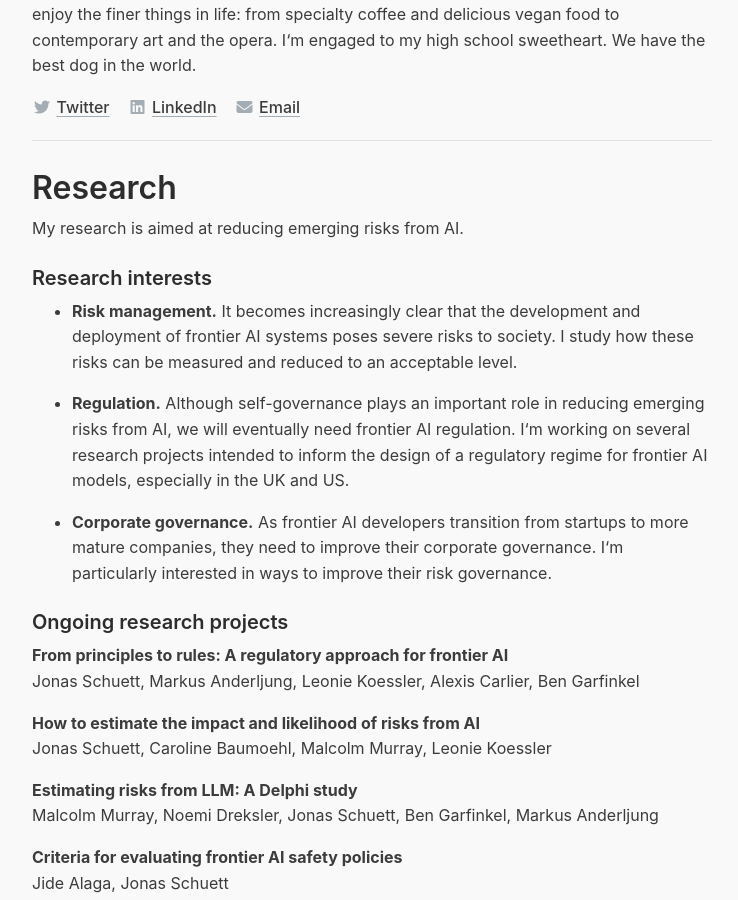
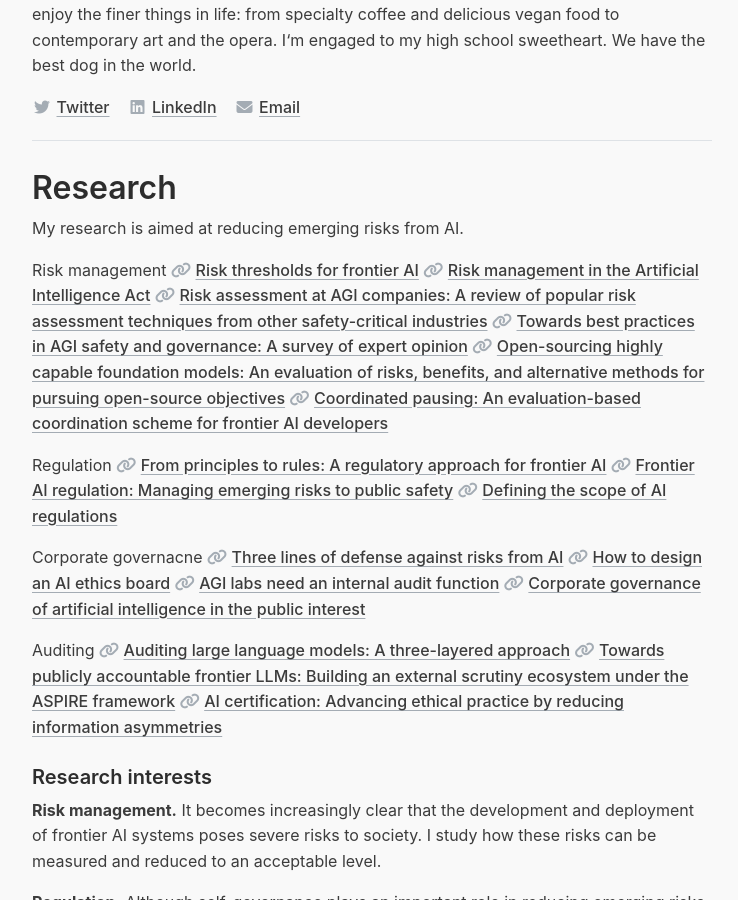
Before and after one commit to jonasschuett/jonasschuett.github.io, a Jekyll site: the page built from _posts/2020-04-04-introduction.md, in a window 1280 px wide and 900 px high, scrolled down 1208 px. Shown: the whole window, without its empty margins (268-1006 px from the left). Built offline with Jekyll 4.4.1, drawn with Linux system fonts in a browser that asks for light colours; nearby versions of some CDN libraries.

Commit message:
Update 2020-04-04-introduction.md

```diff
--- a/_posts/2020-04-04-introduction.md
+++ b/_posts/2020-04-04-introduction.md
@@ -28,13 +28,39 @@ I live in Berlin, but regularly visit Oxford, London, and Washington, DC. Outsid
 
 My research is aimed at reducing emerging risks from AI.
 
+Risk management
+<i class="fa-solid fa-link fa-fw" style="color: #a4acb4"></i> [Risk thresholds for frontier AI](https://arxiv.org/pdf/2406.14713)
+<i class="fa-solid fa-link fa-fw" style="color: #a4acb4"></i> [Risk management in the Artificial Intelligence Act](https://doi.org/10.1017/err.2023.1)
+<i class="fa-solid fa-link fa-fw" style="color: #a4acb4"></i> [Risk assessment at AGI companies: A review of popular risk assessment techniques from other safety-critical industries](https://arxiv.org/pdf/2307.08823)
+<i class="fa-solid fa-link fa-fw" style="color: #a4acb4"></i> [Towards best practices in AGI safety and governance: A survey of expert opinion](https://arxiv.org/pdf/2305.07153)
+<i class="fa-solid fa-link fa-fw" style="color: #a4acb4"></i> [Open-sourcing highly capable foundation models: An evaluation of risks, benefits, and alternative methods for pursuing open-source objectives](https://arxiv.org/pdf/2311.09227)
+<i class="fa-solid fa-link fa-fw" style="color: #a4acb4"></i> [Coordinated pausing: An evaluation-based coordination scheme for frontier AI developers](https://arxiv.org/pdf/2310.00374)
+
+Regulation
+<i class="fa-solid fa-link fa-fw" style="color: #a4acb4"></i> [From principles to rules: A regulatory approach for frontier AI](https://arxiv.org/pdf/2407.07300)
+<i class="fa-solid fa-link fa-fw" style="color: #a4acb4"></i> [Frontier AI regulation: Managing emerging risks to public safety](https://arxiv.org/pdf/2307.03718)
+<i class="fa-solid fa-link fa-fw" style="color: #a4acb4"></i> [Defining the scope of AI regulations](https://doi.org/10.1080/17579961.2023.2184135)
+
+Corporate governacne
+<i class="fa-solid fa-link fa-fw" style="color: #a4acb4"></i> [Three lines of defense against risks from AI](https://doi.org/10.1007/s00146-023-01811-0)
+<i class="fa-solid fa-link fa-fw" style="color: #a4acb4"></i> [How to design an AI ethics board](https://doi.org/10.1007/s43681-023-00409-y)
+<i class="fa-solid fa-link fa-fw" style="color: #a4acb4"></i> [AGI labs need an internal audit function](https://arxiv.org/pdf/2305.17038)
+<i class="fa-solid fa-link fa-fw" style="color: #a4acb4"></i> [Corporate governance of artificial intelligence in the public interest](https://doi.org/10.3390/info12070275)
+
+Auditing
+<i class="fa-solid fa-link fa-fw" style="color: #a4acb4"></i> [Auditing large language models: A three-layered approach](https://doi.org/10.1007/s43681-023-00289-2)
+<i class="fa-solid fa-link fa-fw" style="color: #a4acb4"></i> [Towards publicly accountable frontier LLMs: Building an external scrutiny ecosystem under the ASPIRE framework](https://arxiv.org/pdf/2311.14711)
+<i class="fa-solid fa-link fa-fw" style="color: #a4acb4"></i> [AI certification: Advancing ethical practice by reducing information asymmetries](https://doi.org/10.1109/TTS.2021.3077595)
+
+
+
 ### Research interests
 
-- **Risk management.** It becomes increasingly clear that the development and deployment of frontier AI systems poses severe risks to society. I study how these risks can be measured and reduced to an acceptable level.
+**Risk management.** It becomes increasingly clear that the development and deployment of frontier AI systems poses severe risks to society. I study how these risks can be measured and reduced to an acceptable level.
 
-- **Regulation.** Although self-governance plays an important role in reducing emerging risks from AI, we will eventually need frontier AI regulation. I‘m working on several research projects intended to inform the design of a regulatory regime for frontier AI models, especially in the UK and US.
+**Regulation.** Although self-governance plays an important role in reducing emerging risks from AI, we will eventually need frontier AI regulation. I‘m working on several research projects intended to inform the design of a regulatory regime for frontier AI models, especially in the UK and US.
 
-- **Corporate governance.** As frontier AI developers transition from startups to more mature companies, they need to improve their corporate governance. I‘m particularly interested in ways to improve their risk governance.
+**Corporate governance.** As frontier AI developers transition from startups to more mature companies, they need to improve their corporate governance. I‘m particularly interested in ways to improve their risk governance.
 
 ### Ongoing research projects
 
```
